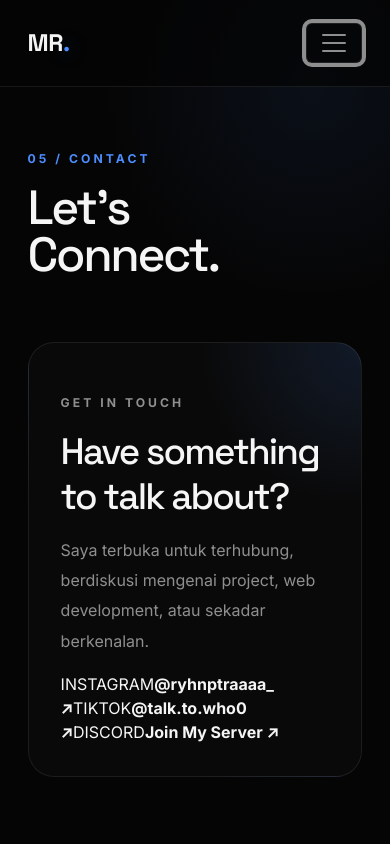
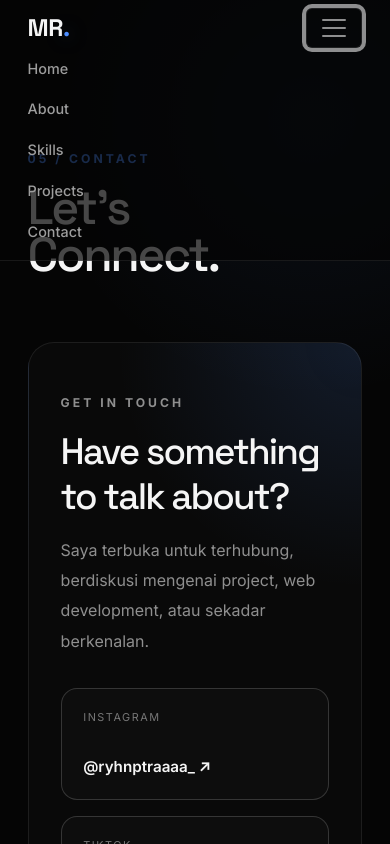
Before and after one commit to rey372479-png/portfolio-reyhan, a Next.js app: page /kontak in a window 390 px wide. Both pictures are taken after a click on the button "Toggle navigation". Shown: the top 844 px of the page. Built offline with nearby package versions, Linux system fonts and the light colour scheme.

Commit message:
Fix responsive navigation and contact links

```diff
--- /dev/null
+++ b/src/app/Navbar.tsx
@@ -0,0 +1,64 @@
+"use client";
+
+import Link from "next/link";
+import { useState } from "react";
+
+const links = [
+  { href: "/", label: "Home" },
+  { href: "/tentang", label: "About" },
+  { href: "/keahlian", label: "Skills" },
+  { href: "/proyek", label: "Projects" },
+];
+
+export default function Navbar() {
+  const [isOpen, setIsOpen] = useState(false);
+
+  const closeMenu = () => setIsOpen(false);
+
+  return (
+    <nav className="navbar navbar-expand-lg navbar-dark">
+      <div className="container nav-wrapper">
+        <Link href="/" className="brand-logo" onClick={closeMenu}>
+          MR<span>.</span>
+        </Link>
+
+        <button
+          className="navbar-toggler"
+          type="button"
+          aria-controls="mainNavbar"
+          aria-expanded={isOpen}
+          aria-label="Toggle navigation"
+          onClick={() => setIsOpen((open) => !open)}
+        >
+          <span className="navbar-toggler-icon"></span>
+        </button>
+
+        <div
+          className={`collapse navbar-collapse${isOpen ? " show" : ""}`}
+          id="mainNavbar"
+        >
+          <div className="navbar-nav ms-auto align-items-lg-center gap-lg-2">
+            {links.map((link) => (
+              <Link
+                key={link.href}
+                href={link.href}
+                className="nav-link"
+                onClick={closeMenu}
+              >
+                {link.label}
+              </Link>
+            ))}
+
+            <Link
+              href="/kontak"
+              className="nav-link nav-contact"
+              onClick={closeMenu}
+            >
+              Contact
+            </Link>
+          </div>
+        </div>
+      </div>
+    </nav>
+  );
+}
--- a/src/app/globals.css
+++ b/src/app/globals.css
@@ -551,6 +551,10 @@ a {
   transform: translateX(4px);
 }
 
+.page-next-link {
+  margin-top: 2.5rem;
+}
+
 /* =========================
    OVERVIEW
 ========================= */
@@ -925,6 +929,49 @@ a {
   line-height: 1.9;
 }
 
+.contact-links {
+  display: grid;
+  grid-template-columns: repeat(3, 1fr);
+  gap: 1rem;
+  margin-top: 2rem;
+}
+
+.social-card {
+  display: flex;
+  min-height: 112px;
+  flex-direction: column;
+  justify-content: space-between;
+  padding: 1.25rem 1.35rem;
+  border: 1px solid var(--border-strong);
+  border-radius: 16px;
+  background: rgba(255, 255, 255, 0.02);
+  transition:
+    transform 0.3s ease,
+    background 0.3s ease,
+    border-color 0.3s ease,
+    box-shadow 0.3s ease;
+}
+
+.social-card:hover {
+  transform: translateY(-5px);
+  background: rgba(255, 255, 255, 0.06);
+  border-color: var(--blue);
+  box-shadow: 0 14px 30px rgba(77, 141, 255, 0.1);
+}
+
+.social-label {
+  color: #777;
+  font-size: 0.68rem;
+  letter-spacing: 0.14em;
+}
+
+.social-card strong {
+  margin-top: 1rem;
+  color: #f5f5f5;
+  font-size: 0.95rem;
+  font-weight: 600;
+}
+
 .instagram-card {
   display: inline-flex;
   flex-direction: column;
@@ -1200,6 +1247,10 @@ a {
   .contact-box {
     padding: 2rem;
   }
+
+  .contact-links {
+    grid-template-columns: 1fr;
+  }
 }
 
 /* =========================
--- a/src/app/keahlian/page.tsx
+++ b/src/app/keahlian/page.tsx
@@ -1,3 +1,5 @@
+import Link from "next/link";
+
 export default function KeahlianPage() {
   return (
     <main className="page">
@@ -82,6 +84,10 @@ export default function KeahlianPage() {
             </p>
           </div>
         </div>
+
+        <Link href="/proyek" className="minimal-link page-next-link">
+          Lihat Project Saya <span>→</span>
+        </Link>
       </div>
     </main>
   );
--- a/src/app/layout.tsx
+++ b/src/app/layout.tsx
@@ -1,7 +1,7 @@
 import type { Metadata } from "next";
-import Link from "next/link";
 import "bootstrap/dist/css/bootstrap.min.css";
 import "./globals.css";
+import Navbar from "./Navbar";
 
 export const metadata: Metadata = {
   title: "M. Reyhan Purnomo Putra | Portfolio",
@@ -18,55 +18,7 @@ export default function RootLayout({
     <html lang="id">
       <body>
         <header className="site-header">
-          <nav className="navbar navbar-expand-lg navbar-dark">
-            <div className="container nav-wrapper">
-              <Link href="/" className="brand-logo">
-                MR<span>.</span>
-              </Link>
-
-              <button
-                className="navbar-toggler"
-                type="button"
-                data-bs-toggle="collapse"
-                data-bs-target="#mainNavbar"
-                aria-controls="mainNavbar"
-                aria-expanded="false"
-                aria-label="Toggle navigation"
-              >
-                <span className="navbar-toggler-icon"></span>
-              </button>
-
-              <div
-                className="collapse navbar-collapse"
-                id="mainNavbar"
-              >
-                <div className="navbar-nav ms-auto align-items-lg-center gap-lg-2">
-                  <Link href="/" className="nav-link">
-                    Home
-                  </Link>
-
-                  <Link href="/tentang" className="nav-link">
-                    About
-                  </Link>
-
-                  <Link href="/keahlian" className="nav-link">
-                    Skills
-                  </Link>
-
-                  <Link href="/proyek" className="nav-link">
-                    Projects
-                  </Link>
-
-                  <Link
-                    href="/kontak"
-                    className="nav-link nav-contact"
-                  >
-                    Contact
-                  </Link>
-                </div>
-              </div>
-            </div>
-          </nav>
+          <Navbar />
         </header>
 
         {children}
--- a/src/app/proyek/page.tsx
+++ b/src/app/proyek/page.tsx
@@ -1,3 +1,5 @@
+import Link from "next/link";
+
 export default function ProyekPage() {
   return (
     <main className="page">
@@ -139,6 +141,10 @@ export default function ProyekPage() {
             </div>
           </div>
         </div>
+
+        <Link href="/kontak" className="minimal-link page-next-link">
+          Hubungi Saya <span>→</span>
+        </Link>
       </div>
     </main>
   );
```
Also changed, not shown: src/app/page.tsx (+0 -9 lines).
